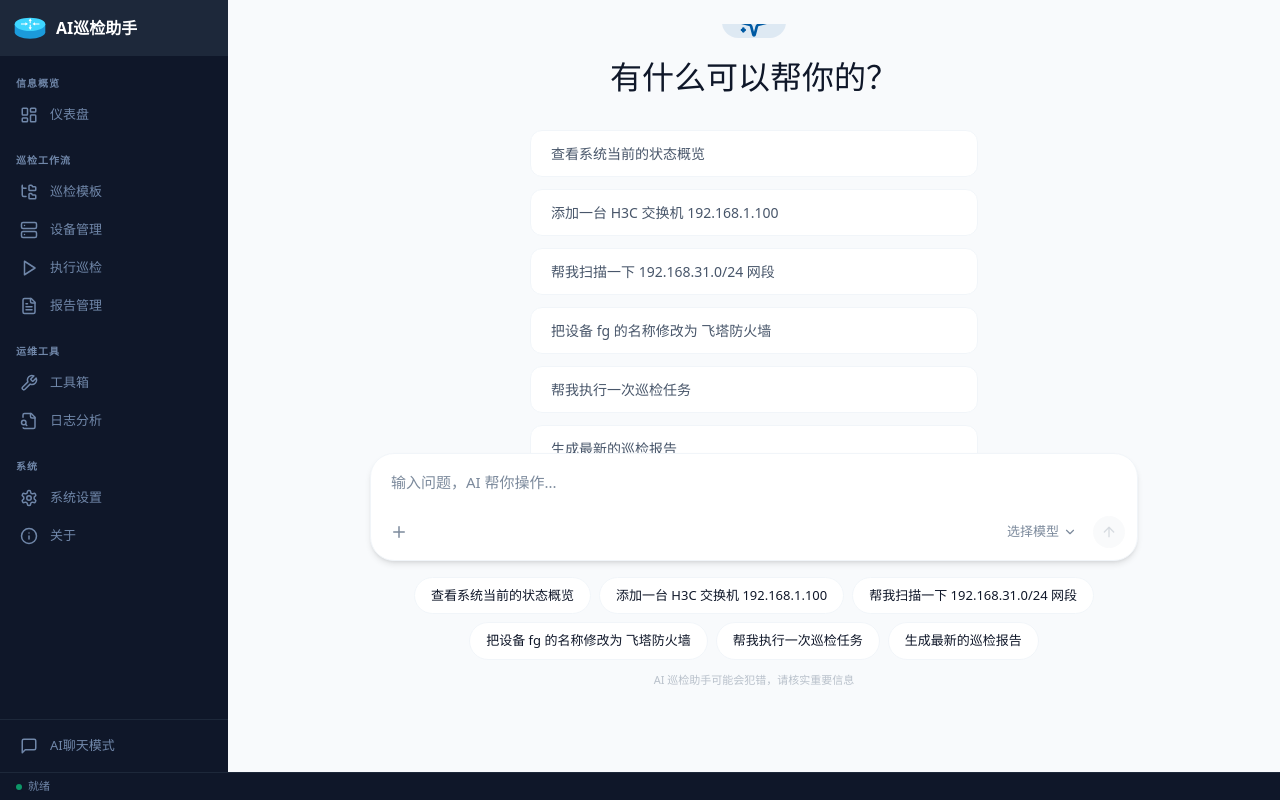
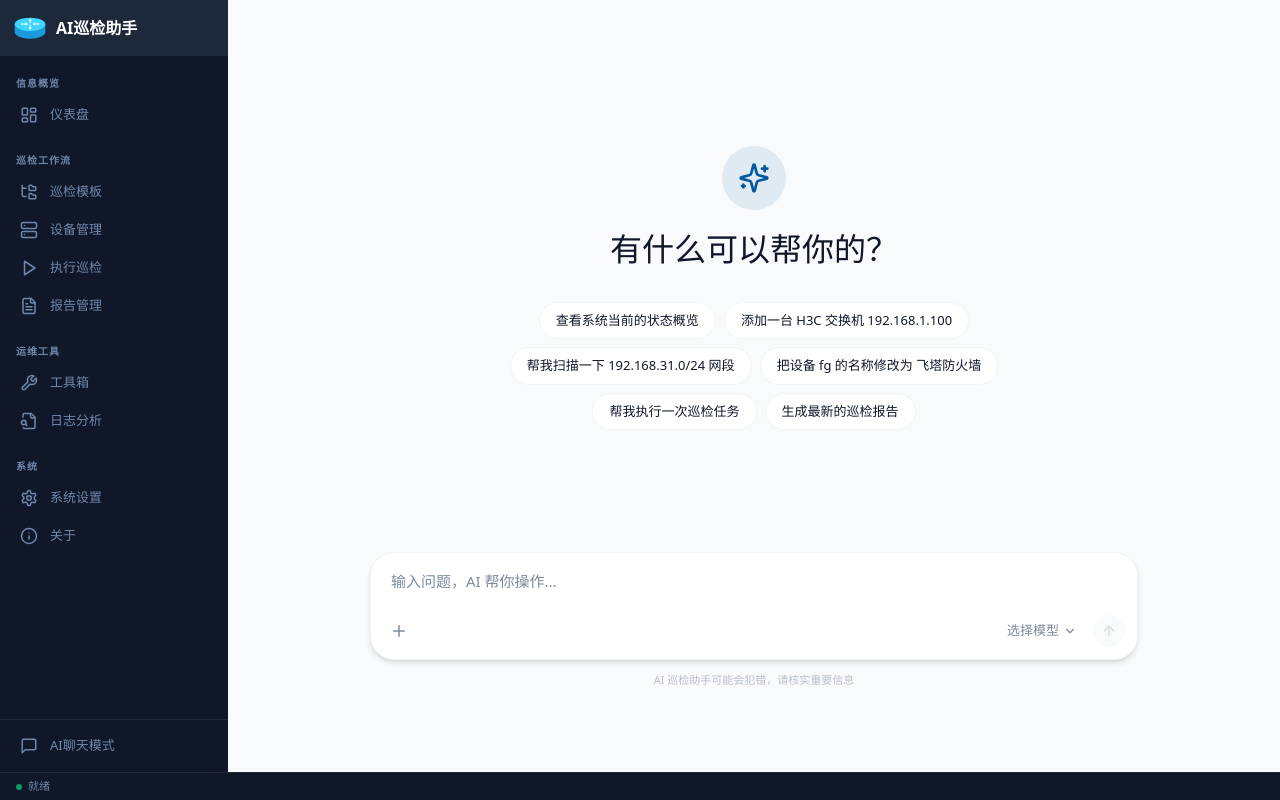
Before and after one commit to neowong/inspection-rust, a React (Vite) app: page /chat in a window 1280 px wide. Built offline with nearby package versions, Linux system fonts and the light colour scheme.

Commit message:
refactor: 示例问题移到欢迎页，胶囊风格+flex wrap排版

```diff
--- a/src/pages/ChatPage.tsx
+++ b/src/pages/ChatPage.tsx
@@ -191,18 +191,19 @@ export default function ChatPage() {
             <h2 className="text-[32px] font-medium mb-8 leading-tight" style={{ color: "hsl(var(--text-primary))", fontFamily: "'Times New Roman', serif" }}>
               有什么可以帮你的？
             </h2>
-            <div className="flex flex-col items-center gap-3 w-full max-w-md">
+            <div className="flex flex-wrap justify-center gap-2 max-w-lg">
               {EXAMPLES.map((text, i) => (
                 <button
                   key={i}
                   onClick={() => handleSend(text)}
-                  className="w-full px-5 py-3 rounded-xl border text-[14px] text-left transition-all
-                    hover:shadow-sm hover:border-[hsl(var(--accent) / 0.3)]"
+                  className="px-4 py-2 rounded-full text-[13px] transition-all hover:shadow-sm"
                   style={{
-                    borderColor: "hsl(var(--border-light))",
-                    color: "hsl(var(--text-secondary))",
+                    border: "1px solid hsl(var(--border-light))",
+                    color: "hsl(var(--text-primary))",
                     backgroundColor: "hsl(var(--bg-card))",
                   }}
+                  onMouseEnter={e => (e.currentTarget.style.borderColor = "hsl(var(--border))")}
+                  onMouseLeave={e => (e.currentTarget.style.borderColor = "hsl(var(--border-light))")}
                 >
                   {text}
                 </button>
@@ -357,28 +358,6 @@ export default function ChatPage() {
             </div>
           </div>
 
-          {/* 示例问题 - 仅在空状态时显示 */}
-          {isEmpty && (
-            <div className="flex flex-wrap justify-center gap-2 mt-4">
-              {EXAMPLES.map((text, i) => (
-                <button
-                  key={i}
-                  onClick={() => handleSend(text)}
-                  className="px-4 py-2 rounded-full text-[13px] transition-all hover:shadow-sm"
-                  style={{
-                    border: "1px solid hsl(var(--border-light))",
-                    color: "hsl(var(--text-primary))",
-                    backgroundColor: "hsl(var(--bg-card))",
-                  }}
-                  onMouseEnter={e => (e.currentTarget.style.borderColor = "hsl(var(--border))")}
-                  onMouseLeave={e => (e.currentTarget.style.borderColor = "hsl(var(--border-light))")}
-                >
-                  {text}
-                </button>
-              ))}
-            </div>
-          )}
-
           <p className="text-center text-[11px] mt-3" style={{ color: "hsl(var(--text-tertiary) / 0.5)" }}>
             AI 巡检助手可能会犯错，请核实重要信息
           </p>
```
